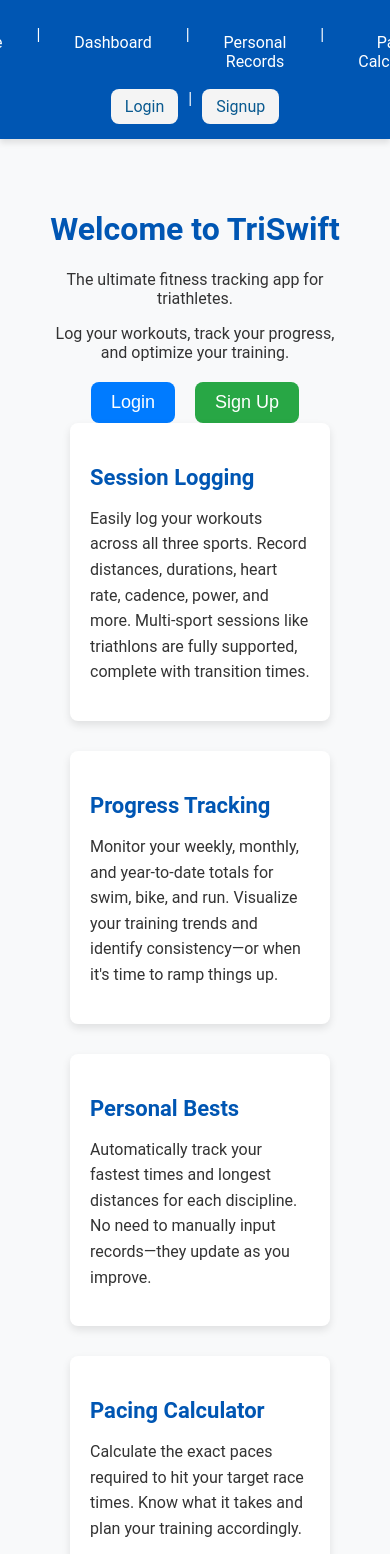
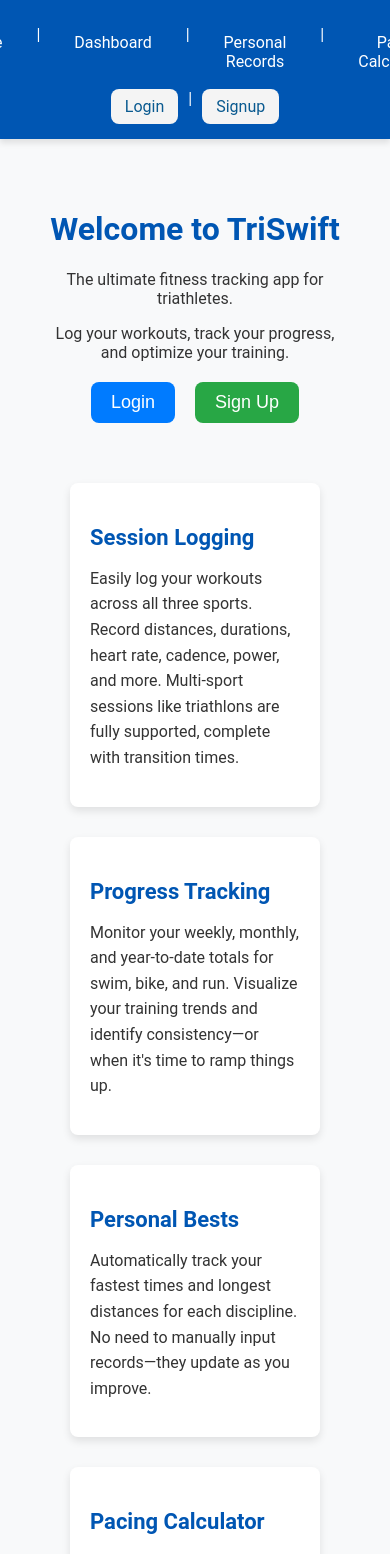
Before and after one commit to samw0907/TriSwift, a React (Create React App) app in the folder frontend/: page / in a window 390 px wide. Shown: the top 1554 px of the page. Built offline with nearby package versions, Linux system fonts and the light colour scheme.

Commit message:
more styling changes

```diff
--- a/frontend/src/pages/LandingPage.tsx
+++ b/frontend/src/pages/LandingPage.tsx
@@ -39,8 +39,8 @@ const LandingPage: React.FC = () => {
         <h3>Pacing Calculator</h3>
         <p>Calculate the exact paces required to hit your target race times. Know what it takes and plan your training accordingly.</p>
       </div>
-      <p className="home-summary">Whether you're training for your next triathlon, aiming for a new PR, or just staying active, TriSwift keeps your performance on track—and your motivation high.</p>
     </section>
+    <p className="home-summary">Whether you're training for your next triathlon, aiming for a new PR, or just staying active, TriSwift keeps your performance on track—and your motivation high.</p>
     </div>
   );
 };
--- a/frontend/src/styles/home.css
+++ b/frontend/src/styles/home.css
@@ -90,10 +90,10 @@
 
 .home-features {
   display: grid;
-  grid-template-columns: repeat(auto-fit, minmax(260px, 1fr));
+  grid-template-columns: repeat(4, 1fr);
   gap: 30px;
   max-width: 1200px;
-  margin: 0 auto 60px;
+  margin: 60px auto;
   padding: 0 20px;
   text-align: left;
 }
@@ -154,3 +154,15 @@
     margin-bottom: 5px;
   }
 }
+
+@media (max-width: 1100px) {
+  .home-features {
+    grid-template-columns: repeat(2, 1fr);
+  }
+}
+
+@media (max-width: 600px) {
+  .home-features {
+    grid-template-columns: 1fr;
+  }
+}
--- a/frontend/src/styles/landing.css
+++ b/frontend/src/styles/landing.css
@@ -8,6 +8,7 @@
     justify-content: center;
     gap: 20px;
     margin-top: 20px;
+    margin-bottom: 40px;
   }
 
   .landing-button {
```
